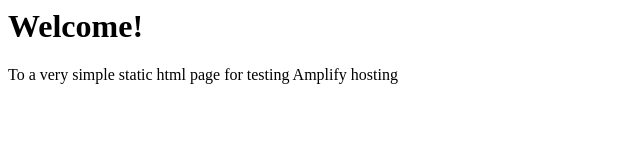
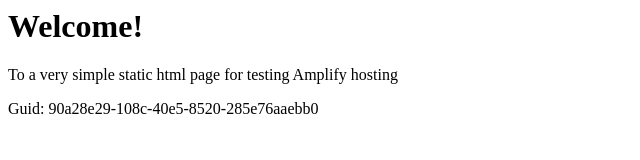
Before and after one commit to aws-aemilia-cmh/Github-PR-Commit-Integration-Test-DoNotTouch-Gith-P5X5MO5I-v1-preprod-us-east-2, a website: page src/index.html in a window 1280 px wide. Shown: the whole page, without its empty margins (0-640 px from the left). Drawn offline with Linux system fonts and the light colour scheme.

Commit message:
commit from integ tests

```diff
--- a/src/index.html
+++ b/src/index.html
@@ -1,3 +1,5 @@
+
+
 <html lang="en">
 
 <head>
@@ -10,6 +12,6 @@
 <body>
     <h1>Welcome!</h1>
     <p>To a very simple static html page for testing Amplify hosting</p>
-</body>
+    <p>Guid: 90a28e29-108c-40e5-8520-285e76aaebb0</p></body>
 
 </html>
```
